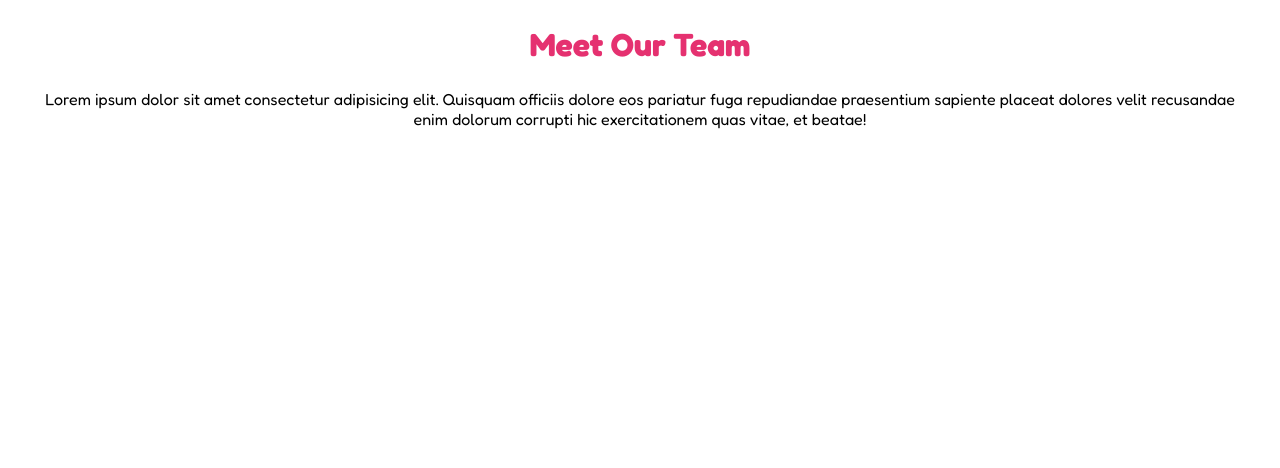
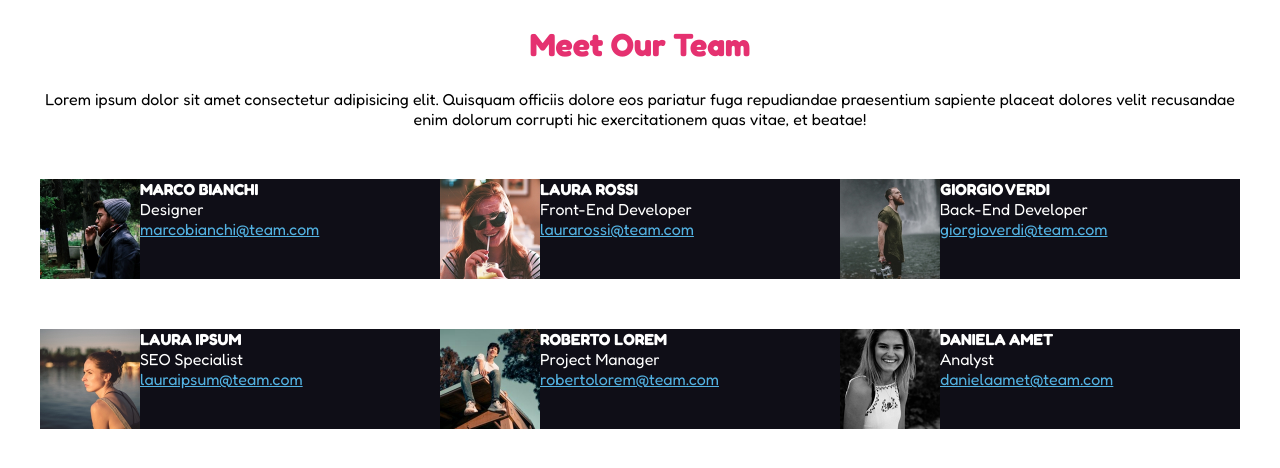
Before and after one commit to emanuelastetsko/html-css-float-cards, a plain HTML site: page index.html in a window 1280 px wide. Drawn offline with Linux system fonts and the light colour scheme.

Commit message:
Aggiunta card

```diff
--- a/css/style.css
+++ b/css/style.css
@@ -36,4 +36,41 @@ main {
 
 .introduction-p {
     text-align: center;
+    margin-bottom: 25px;
 }
+
+/* FLOAT */
+
+.first-row, .second-row {
+    margin: 50px 0;
+}
+
+.clearfix::after {
+    content: "";
+    display: table;
+    clear: both;
+}
+
+.card1, .card2, .card3{
+    width: calc(100%/3);
+    background-color: #0f0e17;
+}
+
+
+.float-left {
+    float: left;
+}
+
+img {
+    width: auto;
+    height: 100px;
+}
+
+.info{
+    color: white;
+    display: inline-block;
+}
+
+div > a {
+    color: #53b3e3;
+}
--- a/index.html
+++ b/index.html
@@ -13,7 +13,7 @@
     <body>
 
         <!--Titolo-->
-        <header>
+        <header class="">
             <h1 id="main-title">Meet Our Team</h1>
         </header>
 
@@ -28,9 +28,67 @@
             <!--Cards-->
             <section>
 
+                <!--Prima riga di card-->
+                <div class="first-row clearfix">
+                    <div class="card1 float-left clearfix">
+                        <img src="img/male1.png" alt="Male1" class="float-left">
+                        <div class="info float-left">
+                            <h4>MARCO BIANCHI</h4>
+                            <p>Designer</p>
+                            <a href="https://www.Gmail.com">marcobianchi@team.com</a>
+                        </div>
+                    </div>
+
+
+                    <div class="card2 float-left clearfix">
+                        <img src="img/female1.png" alt="Female1" class="float-left">
+                        <div class="info float-left">
+                            <h4>LAURA ROSSI</h4>
+                            <p>Front-End Developer</p>
+                            <a href="https://www.Gmail.com">laurarossi@team.com</a>
+                        </div>
+                    </div>
+
+                    <div class="card3 float-left clearfix">
+                        <img src="img/male2.png" alt="Male2" class="float-left">
+                        <div class="info float-left">
+                            <h4>GIORGIO VERDI</h4>
+                            <p>Back-End Developer</p>
+                            <a href="https://www.Gmail.com">giorgioverdi@team.com</a>
+                        </div>
+                    </div>
+                </div>
+
+                <!--Seconda riga di card-->
+                <div class="second-row clearfix">
+                    <div class="card1 float-left">
+                        <img src="img/female2.png" alt="Female2" class="float-left">
+                        <div class="info float-left">
+                            <h4>LAURA IPSUM</h4>
+                            <p>SEO Specialist</p>
+                            <a href="https://www.Gmail.com">lauraipsum@team.com</a>
+                        </div>
+                    </div>
+
+                    <div class="card2 float-left">
+                        <img src="img/male3.png" alt="Male3" class="float-left">
+                        <div class="info float-left">
+                            <h4>ROBERTO LOREM</h4>
+                            <p>Project Manager</p>
+                            <a href="https://www.Gmail.com">robertolorem@team.com</a>
+                        </div>
+                    </div>
+
+                    <div class="card3 float-left">
+                        <img src="img/female3.png" alt="Female3" class="float-left">
+                        <div class="info float-left">
+                            <h4>DANIELA AMET</h4>
+                            <p>Analyst</p>
+                            <a href="https://www.Gmail.com">danielaamet@team.com</a>
+                        </div>
+                    </div>
+                </div>
             </section>
-
         </main>
-
     </body>
 </html>
```
